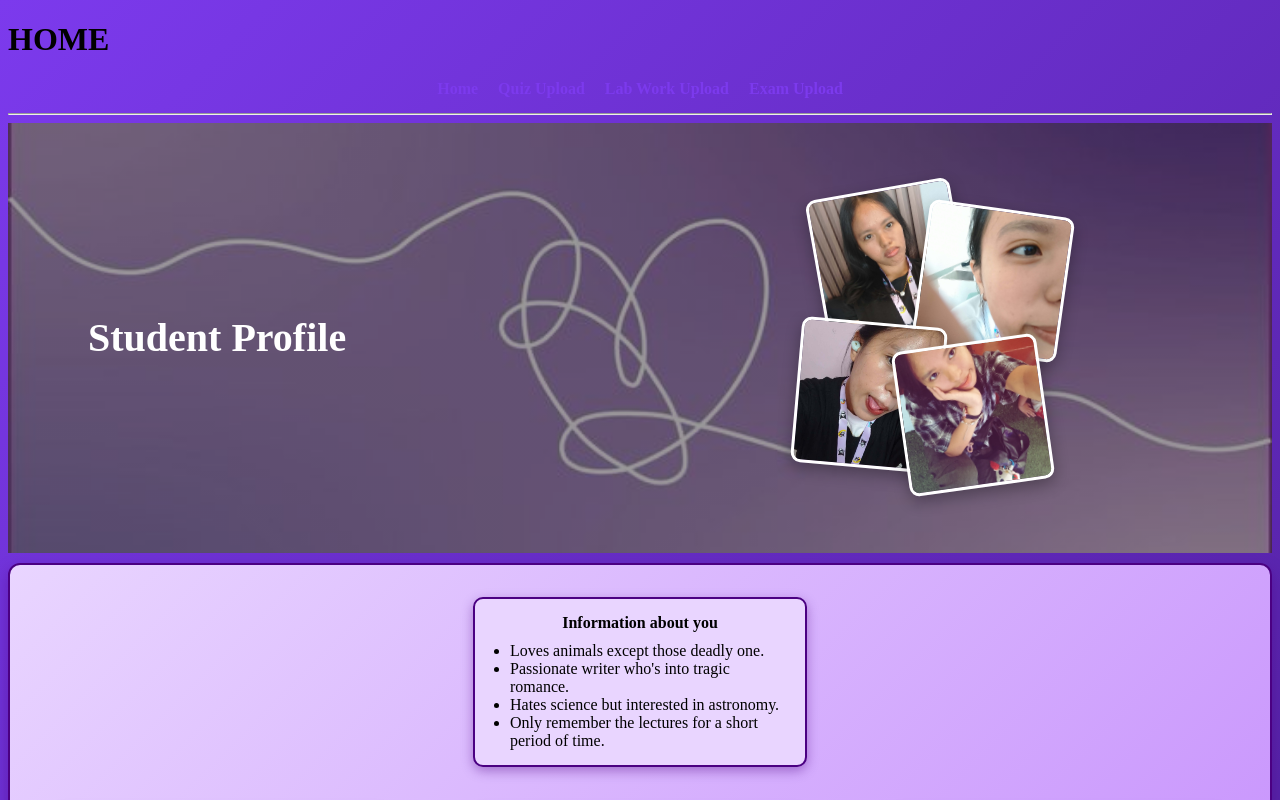
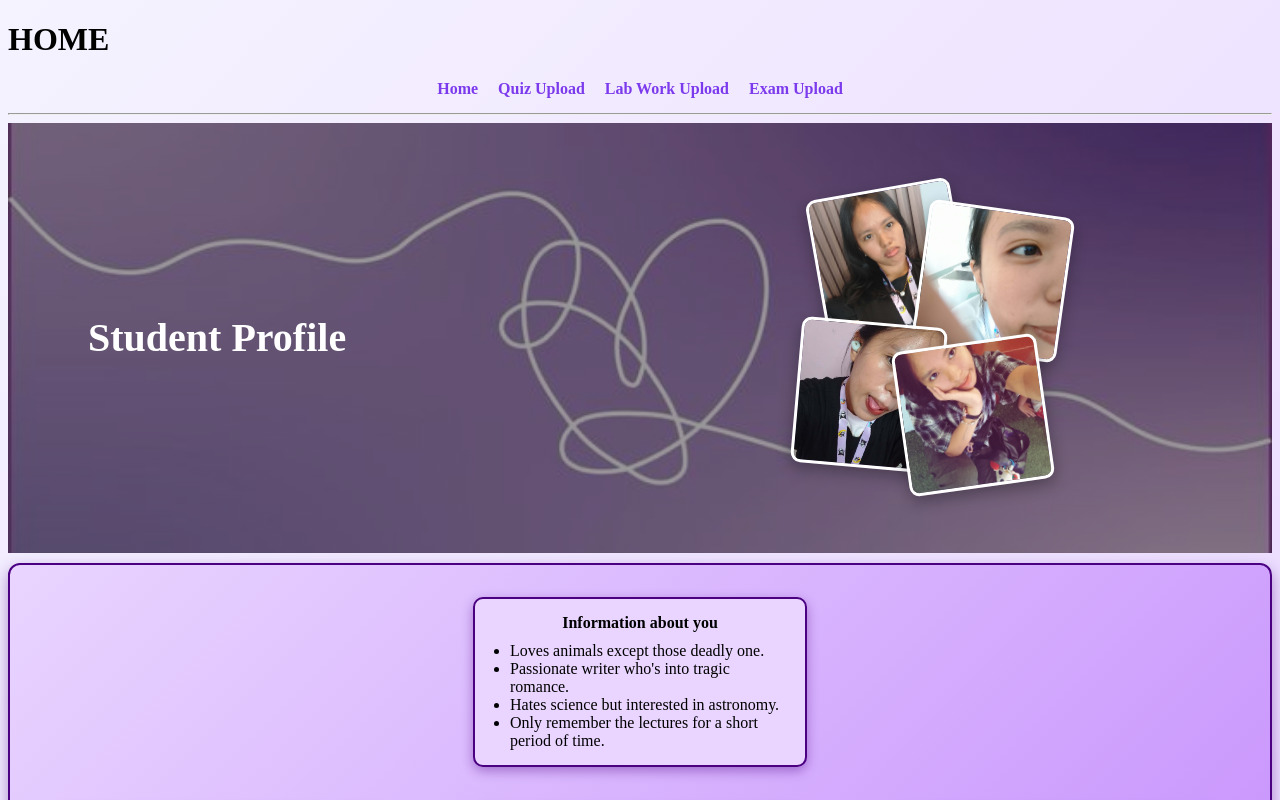
Before and after one commit to jcbhielcanayonan-blip/PORTFOLIO-DASHBOARD, a plain HTML site: page index.html in a window 1280 px wide. Shown: the top 800 px of the page. Drawn offline with Linux system fonts and the light colour scheme.

Commit message:
Update index.html

```diff
--- a/index.html
+++ b/index.html
@@ -40,7 +40,7 @@
   }
 
   body {
-  background: linear-gradient(135deg, #7C3AED, #4C1D95);
+  background: linear-gradient(135deg, #F5F3FF, #E9D5FF);
   }
 
   .top-section {
```
